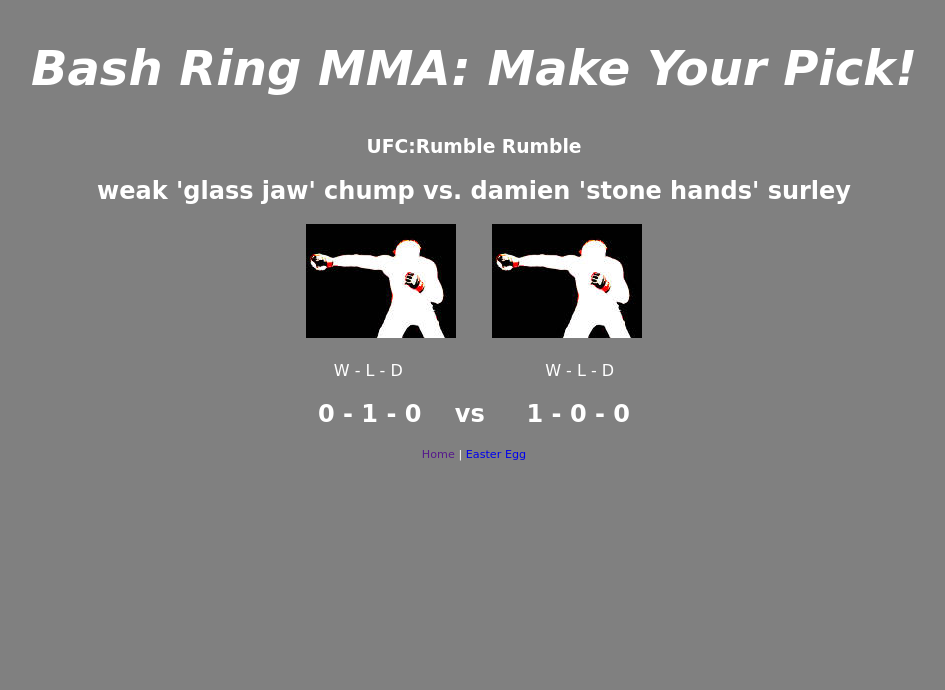
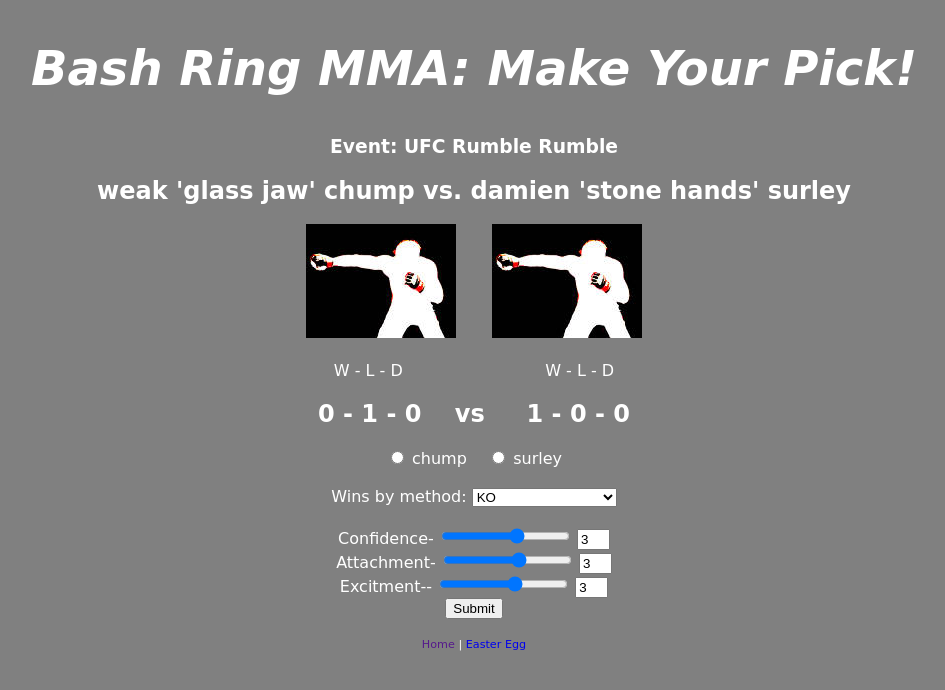
Before and after one commit to shawnwaldow/BashRing, a Django app: page /predict_bout/1 in a window 1280 px wide. Shown: the top 690 px of the page, without its empty margins (166-1111 px from the left). Run offline with Django 3.2, Linux system fonts and the light colour scheme; data comes from the database, SQL or seed files in the repository; parts of the project's set-up code (start-up, migrations or seed data) failed here and were passed over.

Commit message:
80% done making a page to predict each bout and store the guess in the db. Running over time on the best gut guess of 6 hours but still 5 hours short of the bad case time to complet guess of 12hrs

```diff
--- /dev/null
+++ b/bring/predict_app/static/predict_app/voting.js
@@ -0,0 +1,96 @@
+console.log("hello bitch")
+
+window.onload = function(){
+
+	document.getElementById('bout_vote').addEventListener('submit', votingSubmission);
+
+
+};
+
+function votingSubmission(event){
+	event.preventDefault();
+
+	var form = document.getElementById('bout_vote');
+
+	var data = form.querySelector("[name='fighter_choice']:checked");
+
+	console.log (data.value);
+
+	var method = document.getElementById('method').value;
+
+	var confidence = document.getElementById('confidence').value;
+
+	var attachment = document.getElementById('attachment').value;
+
+	var excitement = document.getElementById('excitement').value;
+
+	var bout_id = document.getElementById('bout_id').value;
+
+	var ring_user_id = document.getElementById('ring_user_id').value;
+
+	console.log (method, confidence, attachment, excitement);
+
+	var jsonData = JSON.stringify({
+		'method':method,
+		'fighter_id':data.value,
+		'confidence':confidence,
+		'attachment':attachment,
+		'excitement':excitement,
+		'ring_user_id':ring_user_id,
+		'bout_id':bout_id
+	});
+
+	//build an xhttp request
+	var csfrToken = form.querySelector("[name='csrfmiddlewaretoken']").value;
+	var xhr = new XMLHttpRequest();
+	xhr.open('POST', 'submit_vote', true);
+	xhr.onload = votingSuccess;
+
+	xhr.setRequestHeader('X-CSRFToken', csrfToken);
+
+	xhr.send(jsonData);
+
+}
+
+function votingSuccess(response) {
+
+	if (response.target.status === 200){
+		//get data from response
+		var data_json = response.target.response;
+
+		//translate data from json
+		var data = JSON.parse(data_json);
+		console.log(data);
+
+		//Post the voting results!!
+		//postResults(data.data)
+	}
+
+}
+
+/*
+function postResults(data){
+	//Get the div that had the poll in it and clear everything
+	//making way for voting results
+	var divThing = document.getElementById('question_things');
+	divThing.innerHTML = "";
+
+	var h3 = document.createElement('h3');
+
+	h3.textContent = "Current Results!";
+
+	var list = document.createElement('ul');
+	list.id = 'results';
+
+	//loop  through the returned results and display them
+	for (var i = 0; i < data.length; i++) {
+		var choice = "'" + data[i].text + "' has " + data[i].votes + " votes";
+		var item = document.createElement('li');
+		item.textContent = choice;
+		list.appendChild(item);
+	};
+
+	divThing.appendChild(h3);
+	divThing.appendChild(list);
+
+}*/
--- a/bring/predict_app/templates/predict_app/predict_a_bout.html
+++ b/bring/predict_app/templates/predict_app/predict_a_bout.html
@@ -18,7 +18,7 @@
 <section>
 
 	<h1>Bash Ring MMA: Make Your Pick!</h1>
-	<h3>UFC:{{ bout.fight_card_id.title }}</h3>
+	<h3>Event: UFC {{ bout.fight_card_id.title }}</h3>
 	<section class='bout'>
 		<h2>{{ bout.fighter1 }} vs. {{bout.fighter2}}</h2>
 		<div><img src='{{bout.fighter1.image_url}}'>&nbsp;&nbsp;&nbsp;&nbsp;&nbsp;&nbsp;&nbsp;<img src='{{bout.fighter2.image_url}}'></div>
@@ -27,10 +27,52 @@
 		<h2>{{bout.fighter1.wins}} - {{bout.fighter1.losses}} - {{bout.fighter1.draws}}&nbsp;&nbsp;&nbsp;&nbsp;vs&nbsp;&nbsp;&nbsp;&nbsp;
 		{{bout.fighter2.wins}} - {{bout.fighter2.losses}} - {{bout.fighter2.draws}} </h2>
 
+		<form id="bout_vote">
+			<!--level 1 security-->{% csrf_token %}
+			<input type="radio" name="fighter_choice" value="{{bout.fighter1.id}}" /> {{bout.fighter1.last_name}}&nbsp;&nbsp;&nbsp;&nbsp;<input type="radio" name="fighter_choice" value="{{bout.fighter2.id}}" /> {{bout.fighter2.last_name}}
+			</br></br>
+			Wins by method:
+			<select id="method">
+                <option value="KO">KO</option>
+                <option value="TKO">TKO</option>
+                <option value="UNAN-DEC">Unanimous Decision</option>
+                <option value="SPLIT-DEC">Split Decision</option>
+                <option value="DRAW">Draw</option>
+        	</select>
+			</br></br>
+Confidence-
+			<input id="confidence" type="range" min="0" max="5" step="1" onchange="printValue('confidence','rangeValue1')" >
+			<input id="rangeValue1" type="text" size="1">
+			</br>
+Attachment-
+			<input id="attachment" type="range" min="0" max="5" step="1" onchange="printValue('attachment','rangeValue2')" >
+			<input id="rangeValue2" type="text" size="1">
+			</br>
+Excitment--
+			<input id="excitement" type="range" min="0" max="5" step="1" onchange="printValue('excitement','rangeValue3')" >
+			<input id="rangeValue3" type="text" size="1">
+
+			<input type="hidden" id="bout_id" value="{{ bout.id }}" />
+			<input type="hidden" id="ring_user_id" value="1" />
+
+			</br><input type="submit" /></br></br>
+
+
+		</form>
 
 
 
 
 <script src="https://ajax.googleapis.com/ajax/libs/jquery/2.2.0/jquery.min.js"></script>
+<script src="{% static 'predict_app/voting.js' %}"></script>
+<script>
+    function printValue(sliderID, textbox) {
+        var x = document.getElementById(textbox);
+        var y = document.getElementById(sliderID);
+        x.value = y.value;
+    }
+
+    window.onload = function() { printValue('confidence', 'rangeValue1'); printValue('attachment', 'rangeValue2'); printValue('excitement', 'rangeValue3'); }
+</script>
 
 {% endblock %}
--- a/bring/predict_app/urls.py
+++ b/bring/predict_app/urls.py
@@ -8,4 +8,5 @@ urlpatterns = [
     url(r'fightcard/(?P<fight_card_id>[0-9]+)', display_fight_card, name="display_fight_card"),
     url(r'upcoming_cards/', display_upcoming_cards, name="display_upcoming_cards"),
     url(r'predict_bout/(?P<bout_id>[0-9]+)', display_predict_bout, name="display_predict_bout"),
+    url(r'submit_vote$', submit_vote)
 ]
--- a/bring/predict_app/views.py
+++ b/bring/predict_app/views.py
@@ -10,10 +10,9 @@ from django.http.response import HttpResponse
 from .models import Fight_Card, Fighter, Bout
 
 from django.http import JsonResponse
+import json
+from django.shortcuts import render
 
-import json
-
-from django.shortcuts import render
 from datetime import datetime, timedelta
 
 # for sorted
@@ -119,28 +118,43 @@ def display_upcoming_cards(request):
 
 	return render(request, 'predict_app/display_upcoming_cards.html', context)
 
-"""def preview_a_bout(a_bout):
-	#Displays an overview of a bout.
-	#fighter1 = get_object_or_404(Fighter, pk=1)
-	#fighter2 = get_object_or_404(Fighter, pk=2)
+def submit_vote(request):
+	"""Handles vote submissions via AJAX."""
 
-	bout_span=a_bout.fighter1.last_name+" vs. "+a_bout.fighter2.last_name
-	return bout_span"""
+	if request.method == 'POST':
+		print(request.body)
+		#decode request body from bytecode to normal
+		data_json = request.body.decode('utf-8')
+		print("suck-cess-pool", data_json)
+	# 	#turn the json string into a python object
+	# 	data = json.loads(data_json)
 
-"""def garbage(request, fight_card_id=1):
-	#from question details
-	print("passed fight card id", fight_card_id)
+	# 	# Get the choice at that id
+	# 	choice = Choice.objects.get(pk=int(data['choice_id']))
 
-	fight_card = get_object_or_404(Fight_Card, pk=fight_card_id)
-	fighter1 = get_object_or_404(Fighter, pk=1)
-	fighter2 = get_object_or_404(Fighter, pk=2)
-	array = [0,1,2,3,4]
-	main_bout = get_object_or_404(Bout, pk=1)
-	bout_string = preview_a_bout(main_bout)
+	# 	# Increment the votes of the choice by 1
+	# 	choice.votes += 1
+
+	# 	#save the updated objec choice to db
+	# 	choice.save()
+
+	# 	#Get all the choices for the question just voted on
+	# 	question = Question.objects.get(pk=int(data['question_id']))
+
+	# 	question_choices = question.choice_set.all()
+
+	# 	response = []
+
+	# 	#loop through choices and dictionize
+	# 	for choice in question_choices:
+	# 		c_dict = {
+	# 			'id': choice.id,
+	# 			'text': choice.choice_text,
+	# 			'votes': choice.votes
+	# 		}
 
 
-	context = {
-		'fight_card_id': fight_card_id, 'fight_card': fight_card, 'fighter1': fighter1, 'fighter2': fighter2, 'array': array, 'bout': get_object_or_404(Bout, pk=1), 'main_bout': main_bout
-	}
+	# 		response.append(c_dict)
 
-	return render(request, 'predict_app/garbage.html', context)"""
+
+	# return JsonResponse({'data': response})
```
Also changed, not shown: 1 other file.
